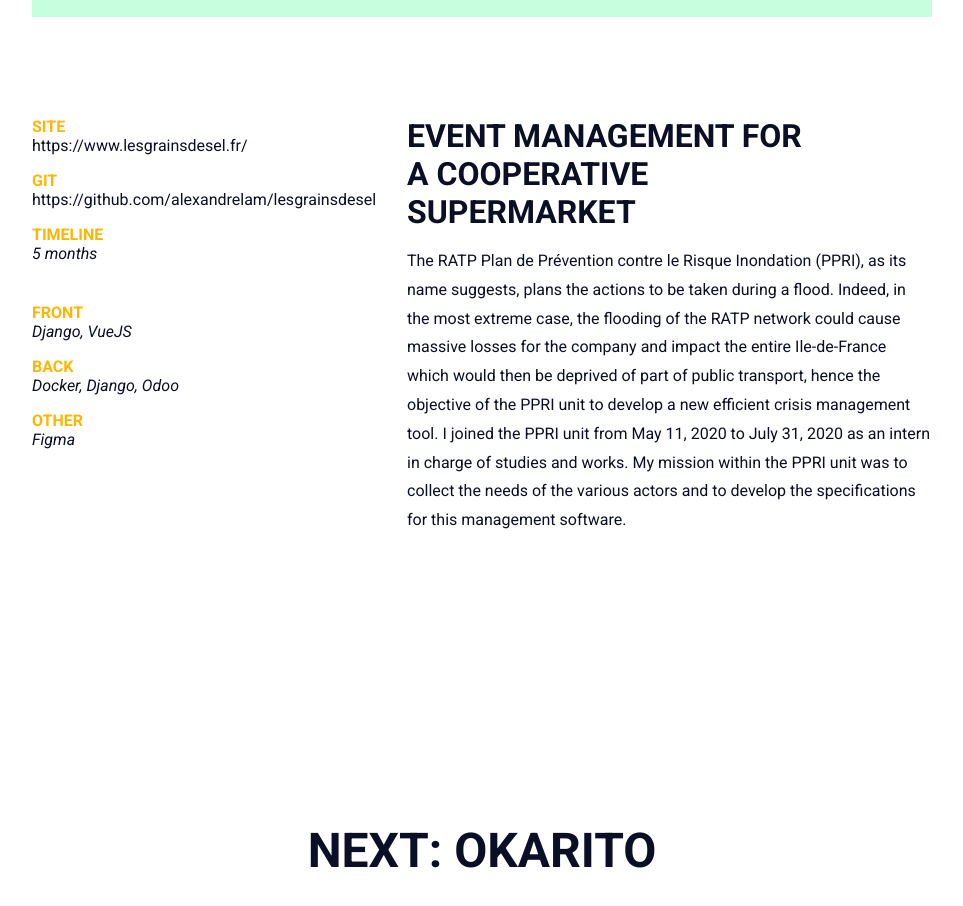
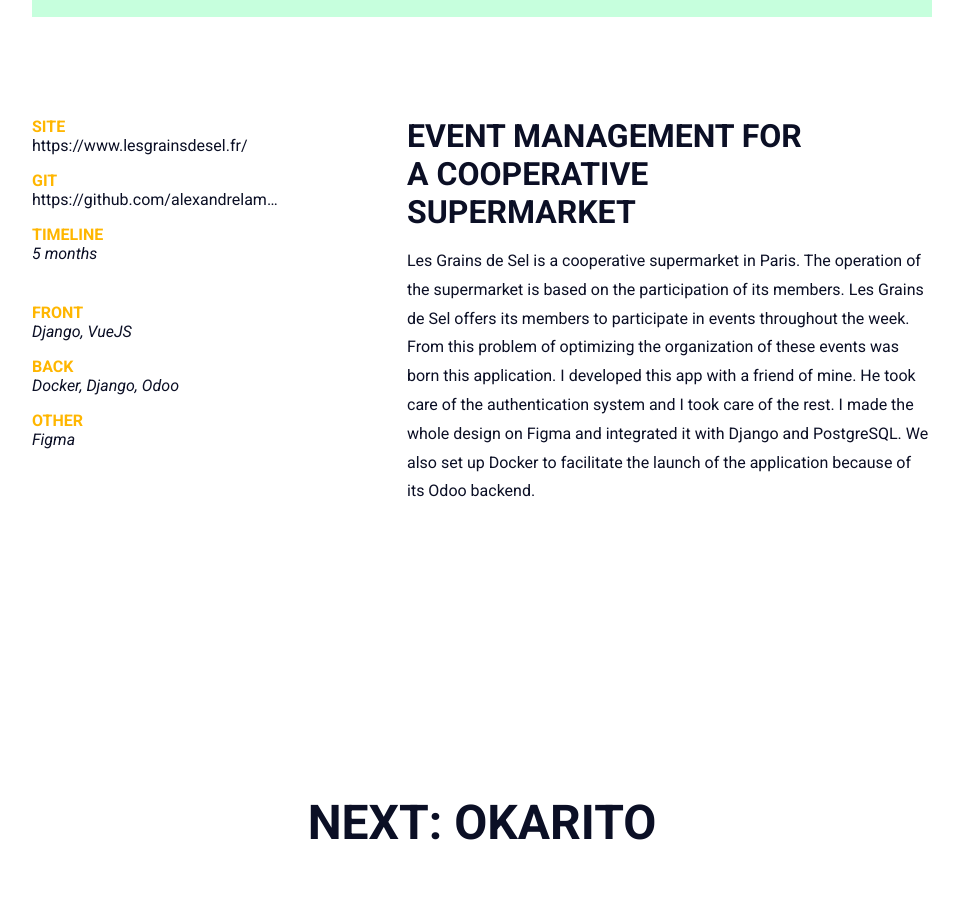
Before and after one commit to alexandrelam/portfolio, a Nuxt app: page /experiences/lesgrainsdesel in a window 1280 px wide. Shown: the part 1360-2266 px from the top of the page, without its empty margins (158-1121 px from the left). Built offline with nearby package versions, Linux system fonts and the light colour scheme.

Commit message:
feat(lesgrainsdesel): added content + link overflow

```diff
--- a/components/Details.vue
+++ b/components/Details.vue
@@ -196,6 +196,12 @@ body {
         span {
           font-style: italic;
         }
+        a {
+          width: 250px;
+          display: block;
+          overflow: hidden;
+          text-overflow: ellipsis;
+        }
       }
     }
   }
--- a/pages/experiences/lesgrainsdesel.vue
+++ b/pages/experiences/lesgrainsdesel.vue
@@ -5,7 +5,7 @@
     image="lesgrainsdesel_cover.png"
     date="october - february 2021"
     descriptionTitle="EVENT MANAGEMENT FOR A COOPERATIVE SUPERMARKET"
-    descriptionParagraph="The RATP Plan de Prévention contre le Risque Inondation (PPRI), as its name suggests, plans the actions to be taken during a flood. Indeed, in the most extreme case, the flooding of the RATP network could cause massive losses for the company and impact the entire Ile-de-France which would then be deprived of part of public transport, hence the objective of the PPRI unit to develop a new efficient crisis management tool. I joined the PPRI unit from May 11, 2020 to July 31, 2020 as an intern in charge of studies and works. My mission within the PPRI unit was to collect the needs of the various actors and to develop the specifications for this management software."
+    descriptionParagraph="Les Grains de Sel is a cooperative supermarket in Paris. The operation of the supermarket is based on the participation of its members. Les Grains de Sel offers its members to participate in events throughout the week. From this problem of optimizing the organization of these events was born this application. I developed this app with a friend of mine. He took care of the authentication system and I took care of the rest. I made the whole design on Figma and integrated it with Django and PostgreSQL. We also set up Docker to facilitate the launch of the application because of its Odoo backend."
     :info={
       site:"https://www.lesgrainsdesel.fr/",
       git:"https://github.com/alexandrelam/lesgrainsdesel",
```
